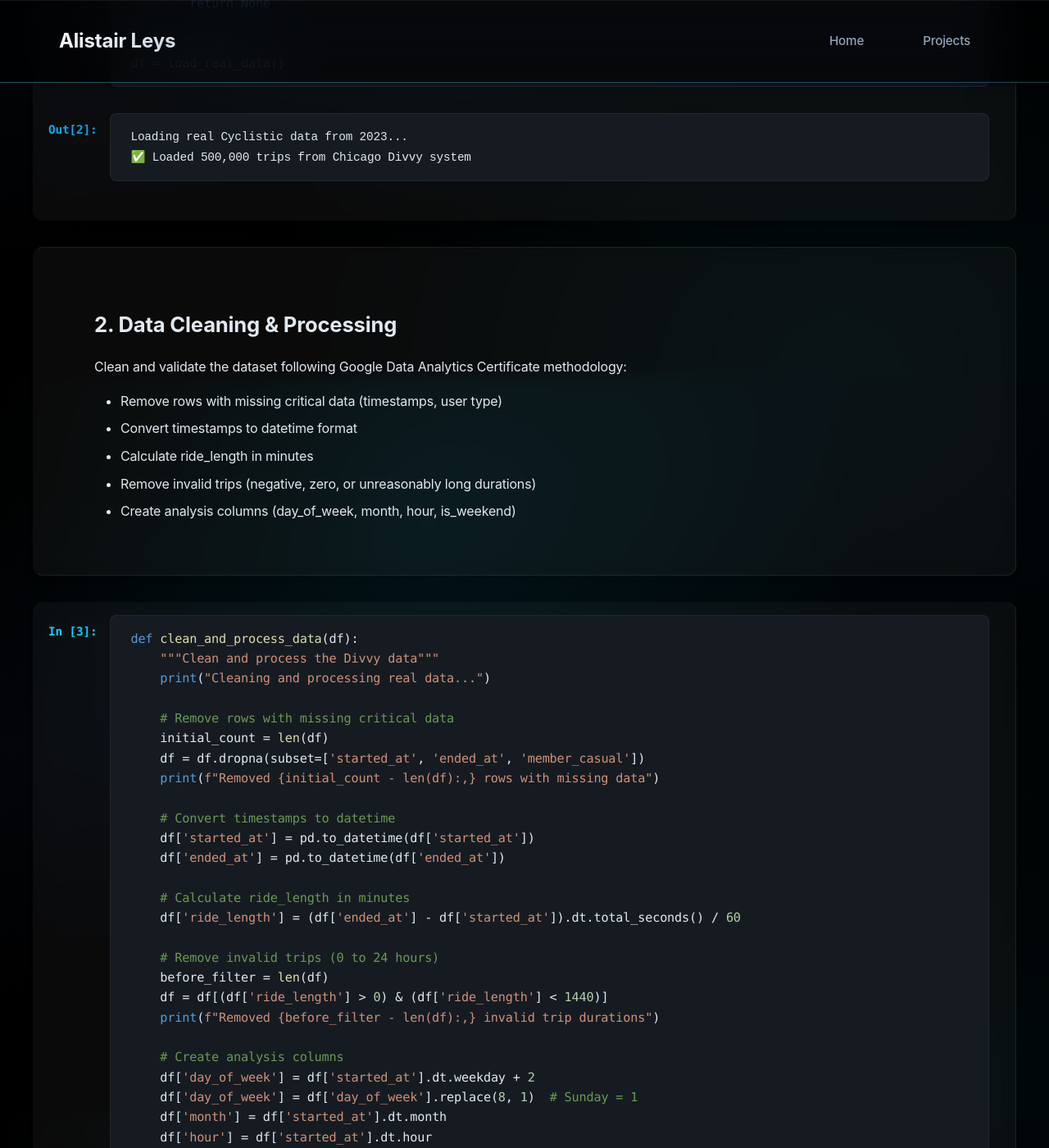
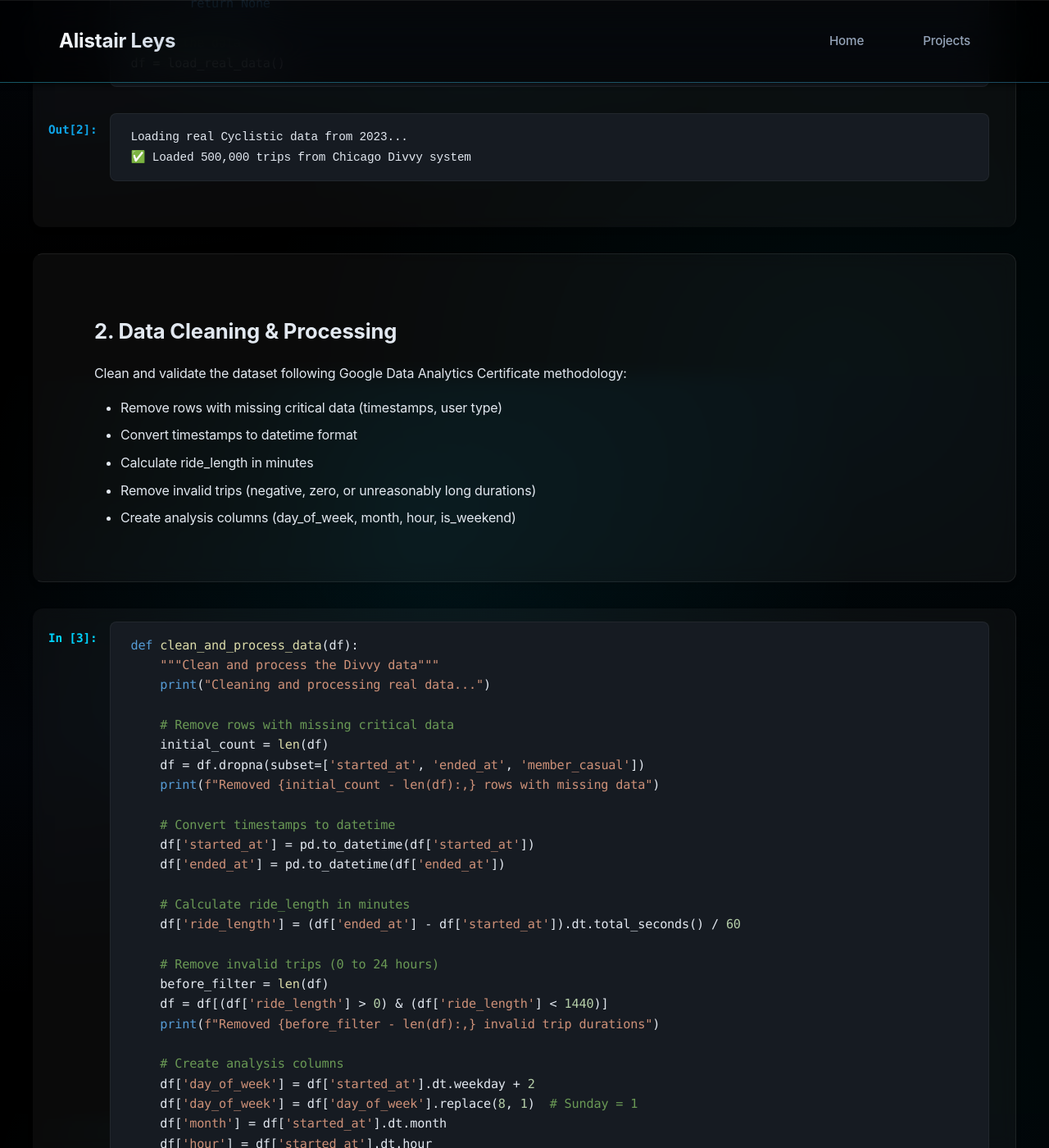
Before and after one commit to AlistairLeys/alistairleys.github.io, a Jekyll site: the page projects/cyclistic/index.html, which Jekyll copies as it is, in a window 1280 px wide and 1400 px high, scrolled down 2242 px. Shown: the whole window at 82% size. Built offline with Jekyll 4.4.1, drawn with Linux system fonts in a browser that asks for light colours; nearby versions of some CDN libraries.

Commit message:
Mirror spacing: match bottom output padding to top input padding
- Add padding-bottom: var(--spacing-lg) to .jp-OutputArea
- Now mirrors the padding-bottom on .jp-CodeCell above input boxes
- Creates perfect symmetry between input and output sections
- Applied to both Cyclistic and Diabetes projects

```diff
--- a/projects/cyclistic/index.html
+++ b/projects/cyclistic/index.html
@@ -339,7 +339,8 @@
         /* Output Area - Results */
         .jp-OutputArea {
             display: flex;
-            padding: var(--spacing-md) 0; /* Match input area spacing */
+            padding: var(--spacing-md) 0;
+            padding-bottom: var(--spacing-lg); /* Mirror the spacing above input box */
         }
 
         .jp-OutputPrompt {
--- a/projects/diabetes/index.html
+++ b/projects/diabetes/index.html
@@ -702,7 +702,8 @@
         /* Output Area - Results */
         .jp-OutputArea {
             display: flex;
-            padding: var(--spacing-md) 0; /* Match input area spacing */
+            padding: var(--spacing-md) 0;
+            padding-bottom: var(--spacing-lg); /* Mirror the spacing above input box */
         }
 
         .jp-OutputPrompt {
```
